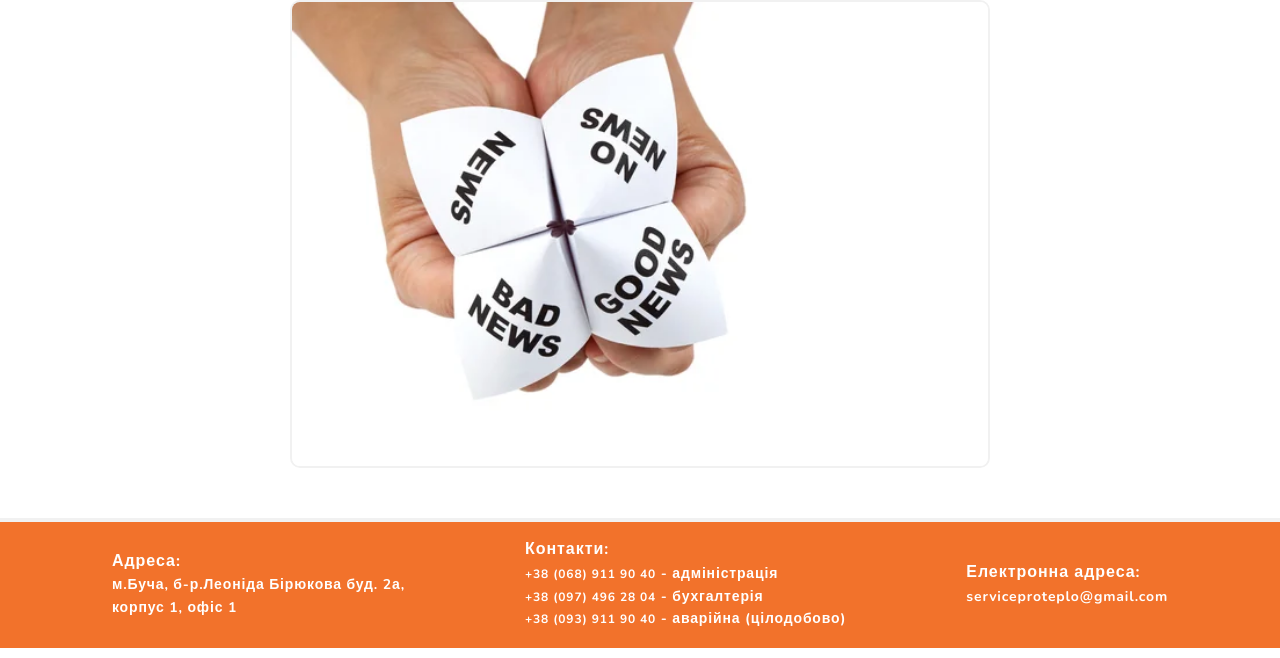
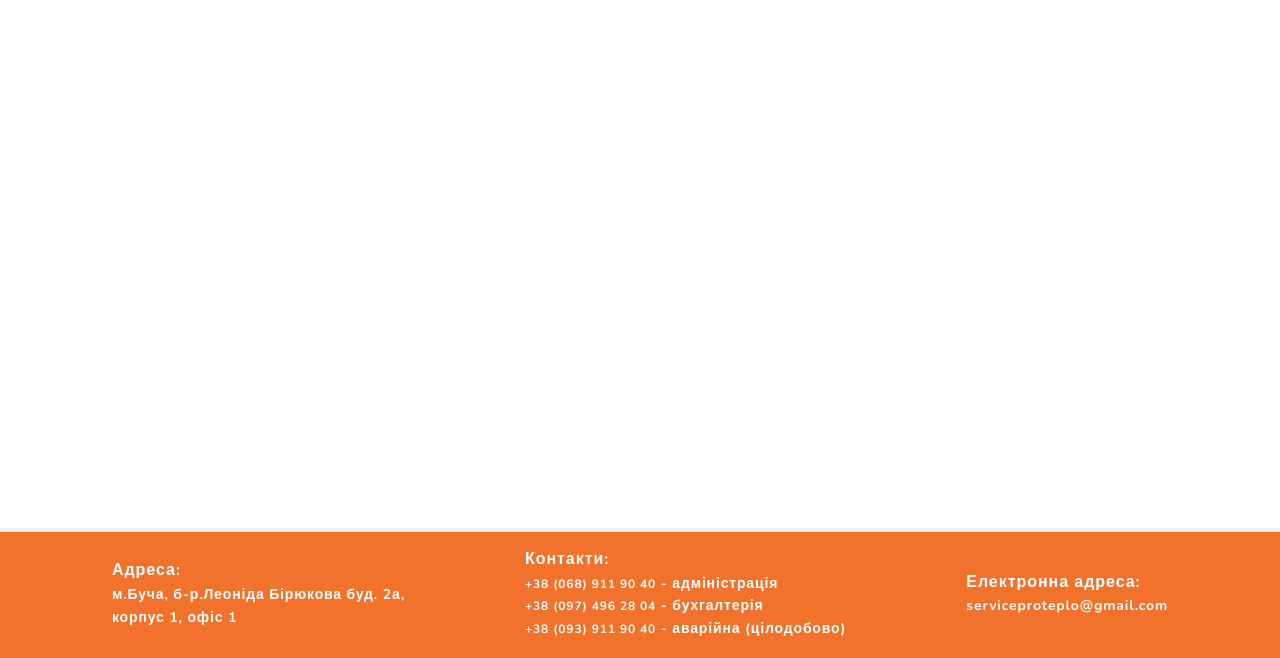
Before and after one commit to Vital3414/pro-teplo, a website: page news.html in a window 1280 px wide. Shown: the part 272-930 px from the top of the page. Drawn offline with nearby package versions, Linux system fonts and the light colour scheme; a script that the page names is missing.

Commit message:
adaptive

```diff
--- a/news.html
+++ b/news.html
@@ -75,9 +75,6 @@
                 <div>
                     <h1 class="news-title">Поки що новин немає...</h1>
                 </div>
-                <div class="news-content">
-                    <img class="news-img" src="./images/news.jpg" alt="News">
-                </div>
             </div>
         </section>
     </main>
--- a/sass/components/_container.scss
+++ b/sass/components/_container.scss
@@ -3,9 +3,8 @@
   padding-left: 15px;
   padding-right: 15px;
   /* outline: 2px solid red; */
-  margin: 0 auto;
   @include telephone {
-    width: 480px;
+    width: 320px;
   }
   @include tablet {
     width: 768px;
@@ -16,8 +15,8 @@
 }
 
 .container-mob-menu {
-  width: 100vh;
-  height: 100vh;
+  width: 100%;
+  height: 100%;
   padding-left: 40px;
   padding-right: 15px;
   margin: 0 auto;
--- a/sass/layouts/_news.scss
+++ b/sass/layouts/_news.scss
@@ -1,7 +1,6 @@
 .news {
   width: 100%;
-  height: 100%;
-  margin-bottom: 50px;
+  height: 100vh;
 }
 
 .news-section {
@@ -28,12 +27,3 @@
   justify-content: center;
   align-items: center;
 }
-
-.news-img {
-  display: flex;
-  justify-content: center;
-  width: 700px;
-  height: auto;
-  border: 2px solid #f1f1f1;
-  border-radius: 10px;
-}
```
Also changed, not shown: css/main.css, css/main.min.css, 2 other files.
